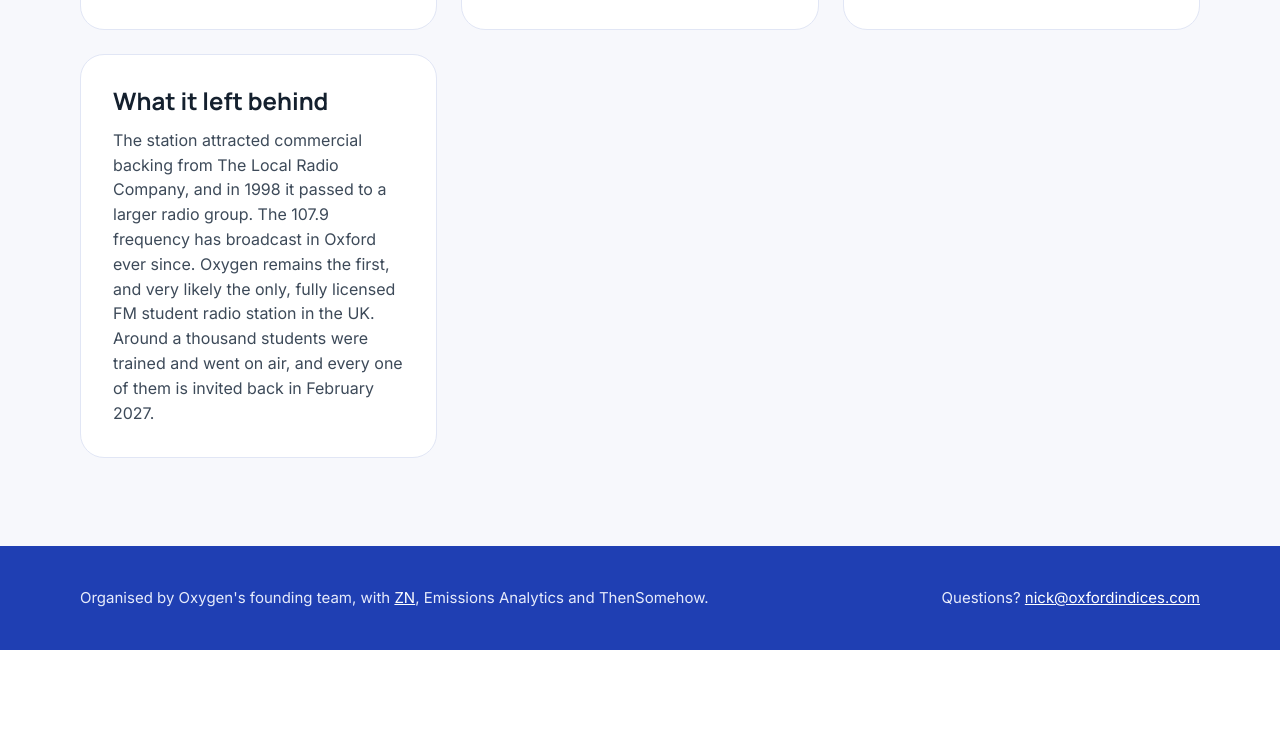
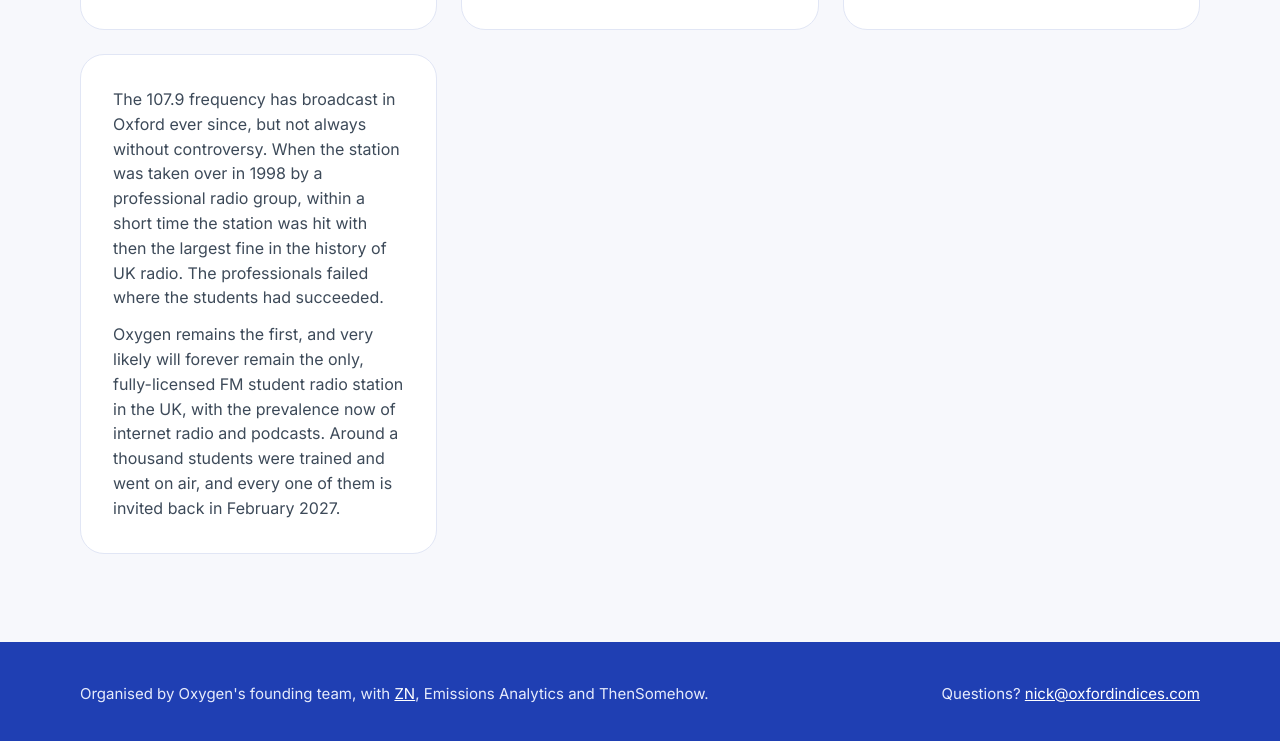
Before and after one commit to pcweiss/Oxygen, a plain HTML site: page index.html in a window 1280 px wide. Shown: the part 6913-7654 px from the top of the page. Before the commit the page ends 7563 px from the top, so only its background shows below. Drawn offline with Linux system fonts and the light colour scheme.

Commit message:
Update the closing paragraphs of Oxygen’s history

```diff
--- a/index.html
+++ b/index.html
@@ -258,7 +258,7 @@ a{color:#C8103F}a:hover{color:#9E0C31}
 <div style="background: #FFFFFF; border: 1px solid #E1E6F5; border-radius: 24px; padding: 32px; display: flex; flex-direction: column; gap: 12px"><h3 style="margin: 0; font-family: 'Manrope', sans-serif; font-weight: 700; font-size: 24px; line-height: 1.2">It started with a question</h3><p style="margin: 0; color: #3D4A59; font-size: 16px">In 1993, in a room at Christ Church, two PPE students asked how student media could grow beyond a handful of print magazines. The web was barely known, and Google, podcasts and social media did not exist. Other universities piped simple stations around a single campus. Oxford's colleges are scattered across the city behind thick stone walls, so reaching students meant a real FM transmitter and a real licence.</p></div>
 <div style="background: #FFFFFF; border: 1px solid #E1E6F5; border-radius: 24px; padding: 32px; display: flex; flex-direction: column; gap: 12px"><h3 style="margin: 0; font-family: 'Manrope', sans-serif; font-weight: 700; font-size: 24px; line-height: 1.2">Two years to win a licence</h3><p style="margin: 0; color: #3D4A59; font-size: 16px">FM bandwidth was scarce and strictly licensed. The team gathered advice from across Oxford, formed a board of trustees of tutors and alumni, ran a one-month trial broadcast in 1995 and made a full application to the Radio Authority. The bid was competitive, and Oxygen won it. On 14 February 1997 the station went live, 24 hours a day, to students across the city and beyond.</p></div>
 <div style="background: #FFFFFF; border: 1px solid #E1E6F5; border-radius: 24px; padding: 32px; display: flex; flex-direction: column; gap: 12px"><h3 style="margin: 0; font-family: 'Manrope', sans-serif; font-weight: 700; font-size: 24px; line-height: 1.2">Run by students, for a whole city</h3><p style="margin: 0; color: #3D4A59; font-size: 16px">With only a handful of paid staff, students made almost all the programmes. More than a hundred were involved at any one time, from the University of Oxford, Oxford Brookes, the College of Further Education and the city itself, organising themselves on the first generation of student email. The schedule mixed intelligent speech with new music, from interviews with world-famous politicians to exclusive sessions with chart bands such as Reef. In all that time the Radio Authority did not receive a single complaint.</p></div>
-<div style="background: #FFFFFF; border: 1px solid #E1E6F5; border-radius: 24px; padding: 32px; display: flex; flex-direction: column; gap: 12px"><h3 style="margin: 0; font-family: 'Manrope', sans-serif; font-weight: 700; font-size: 24px; line-height: 1.2">What it left behind</h3><p style="margin: 0; color: #3D4A59; font-size: 16px">The station attracted commercial backing from The Local Radio Company, and in 1998 it passed to a larger radio group. The 107.9 frequency has broadcast in Oxford ever since. Oxygen remains the first, and very likely the only, fully licensed FM student radio station in the UK. Around a thousand students were trained and went on air, and every one of them is invited back in February 2027.</p></div>
+<div style="background: #FFFFFF; border: 1px solid #E1E6F5; border-radius: 24px; padding: 32px; display: flex; flex-direction: column; gap: 12px"><p style="margin: 0; color: #3D4A59; font-size: 16px">The 107.9 frequency has broadcast in Oxford ever since, but not always without controversy. When the station was taken over in 1998 by a professional radio group, within a short time the station was hit with then the largest fine in the history of UK radio. The professionals failed where the students had succeeded.</p><p style="margin: 0; color: #3D4A59; font-size: 16px">Oxygen remains the first, and very likely will forever remain the only, fully-licensed FM student radio station in the UK, with the prevalence now of internet radio and podcasts. Around a thousand students were trained and went on air, and every one of them is invited back in February 2027.</p></div>
 </div>
 </section>
 
```
